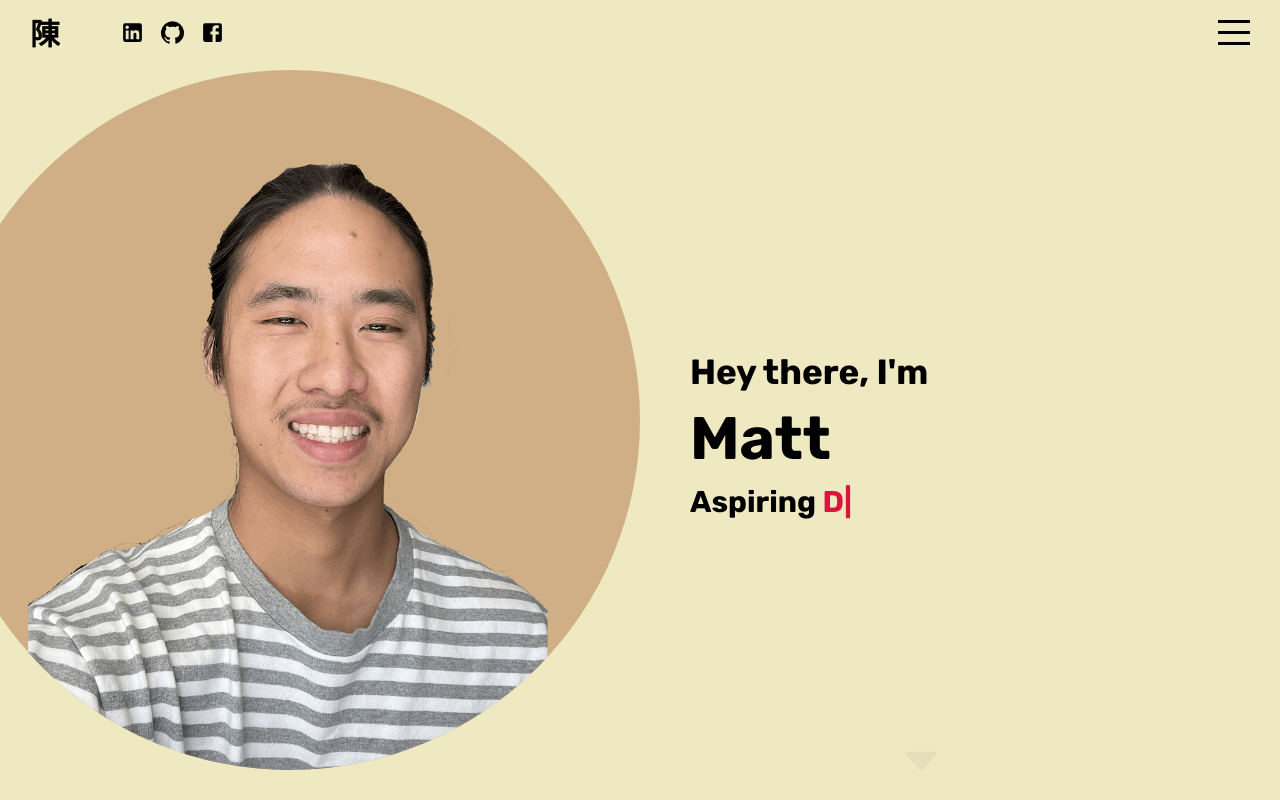
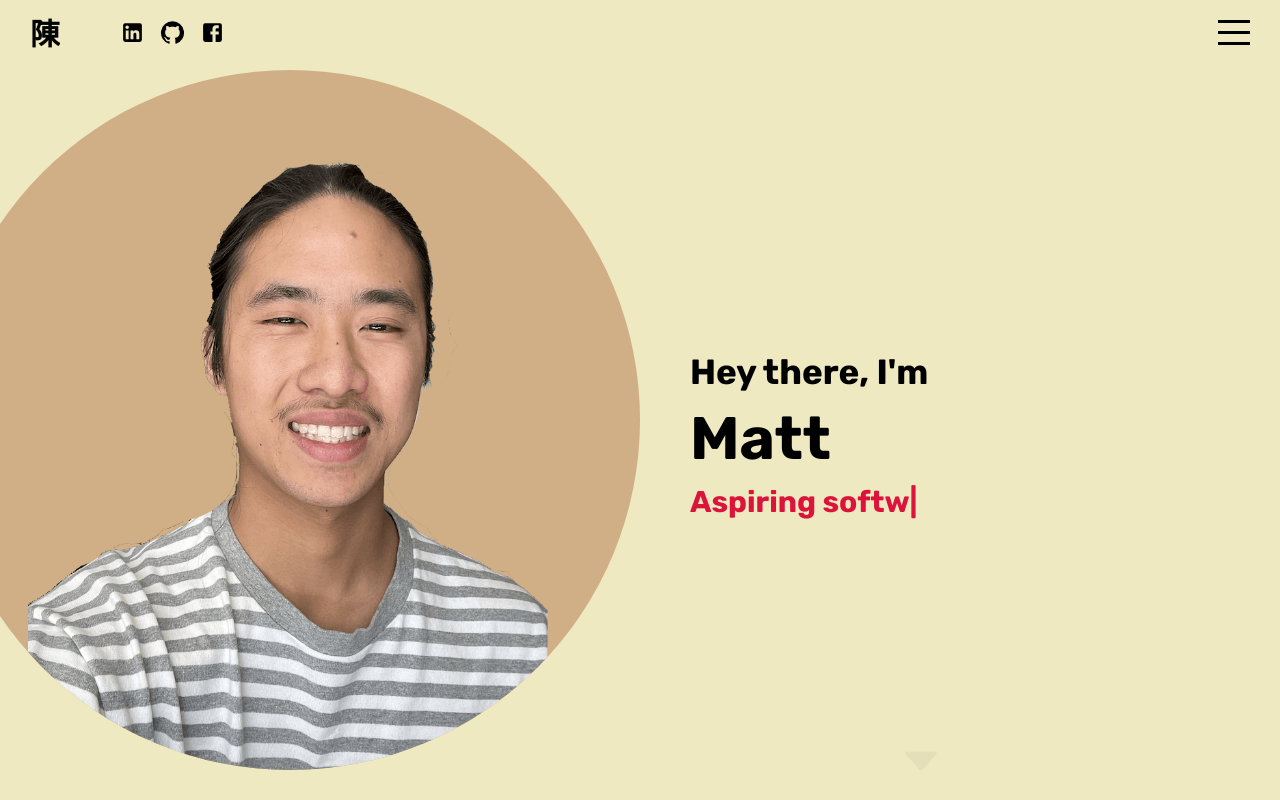
Before and after one commit to hey-chan/portfolio-v2.0, a React (Create React App) app: page / in a window 1280 px wide. Built offline with nearby package versions, Linux system fonts and the light colour scheme.

Commit message:
animation for text typing

```diff
--- a/src/App.js
+++ b/src/App.js
@@ -26,3 +26,5 @@ const App = () => {
 }
 
 export default App
+
+// Huge appreciation to Lama Dev for portfolio inspiration
--- a/src/components/intro/Intro.js
+++ b/src/components/intro/Intro.js
@@ -10,7 +10,7 @@ export default function Intro() {
       showCursor: true,
       backDelay: 1500,
       backSpeed: 60,
-      strings: ["Software developer", "Designer"],
+      strings: ["Aspiring software developer", "Personal finance & cryptocurrency enthusiast"],
     });
   }, []);
 
@@ -27,7 +27,7 @@ export default function Intro() {
           <h1>Matt</h1>
           {/* <h3>Aspiring software developer</h3> */}
           <h3>
-            Aspiring <span ref={textRef}></span>
+           <span ref={textRef}></span>
           </h3>
         </div>
         <a href="#aboutme">
--- a/src/components/menubar/Menu.jsx
+++ b/src/components/menubar/Menu.jsx
@@ -18,7 +18,7 @@ export default function Menu({menuOpen, setMenuOpen}) {
         </li>
       </ul>
 
-      <p>By Matthew Liu</p>
+      <p>© Matthew Liu</p>
     </div>
   )
 }
```
